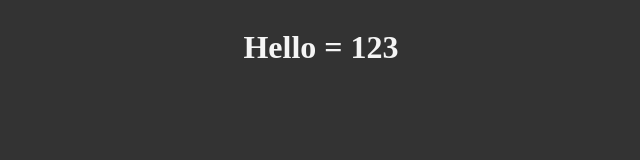
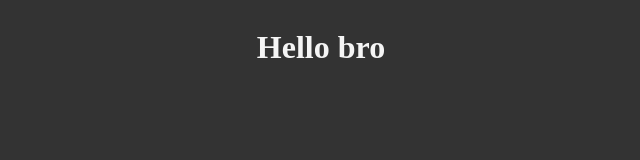
Before and after one commit to Yustisio-itsme/git-code-playground, a plain HTML site: page index.html in a window 1280 px wide. Shown: the whole page, without its empty margins (319-959 px from the left). Drawn offline with Linux system fonts and the light colour scheme.

Commit message:
Added bro word

```diff
--- a/index.html
+++ b/index.html
@@ -11,7 +11,7 @@
 </head>
 
 <body>
-    <h1>Hello = 123</h1>
+    <h1>Hello bro</h1>
 </body>
 
 </html>
```
